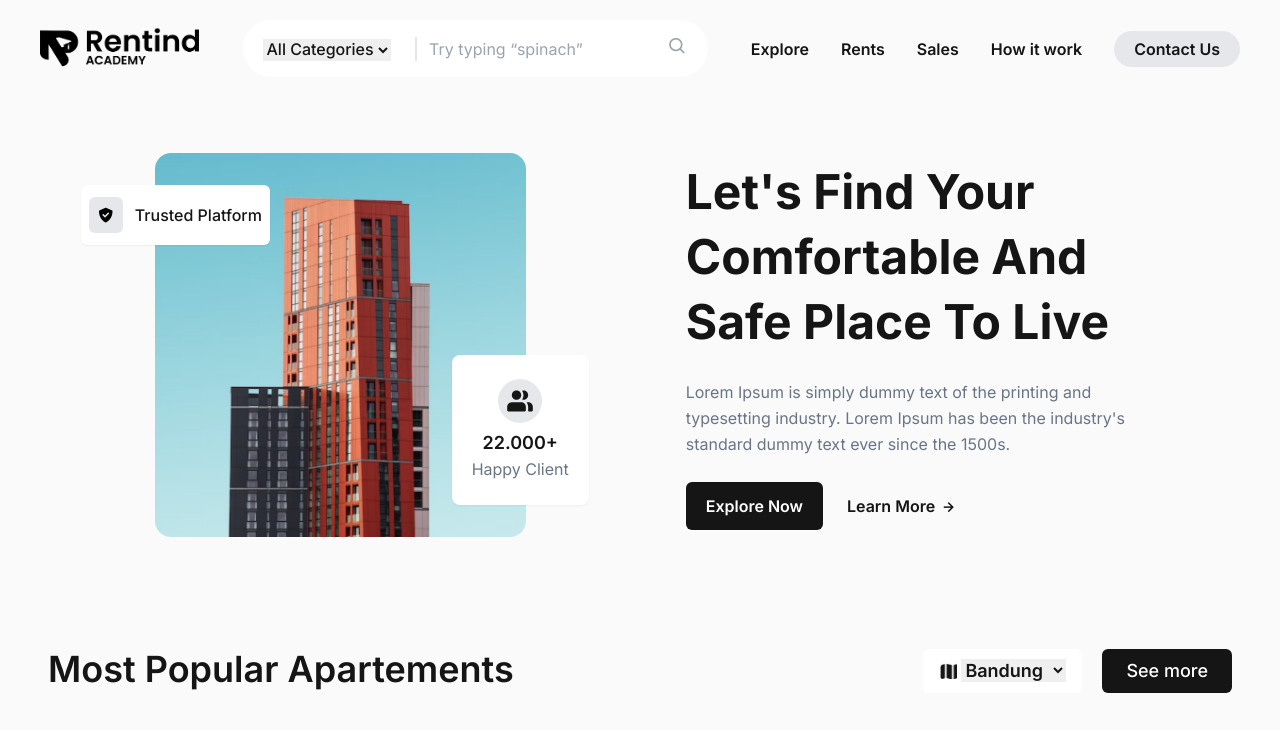
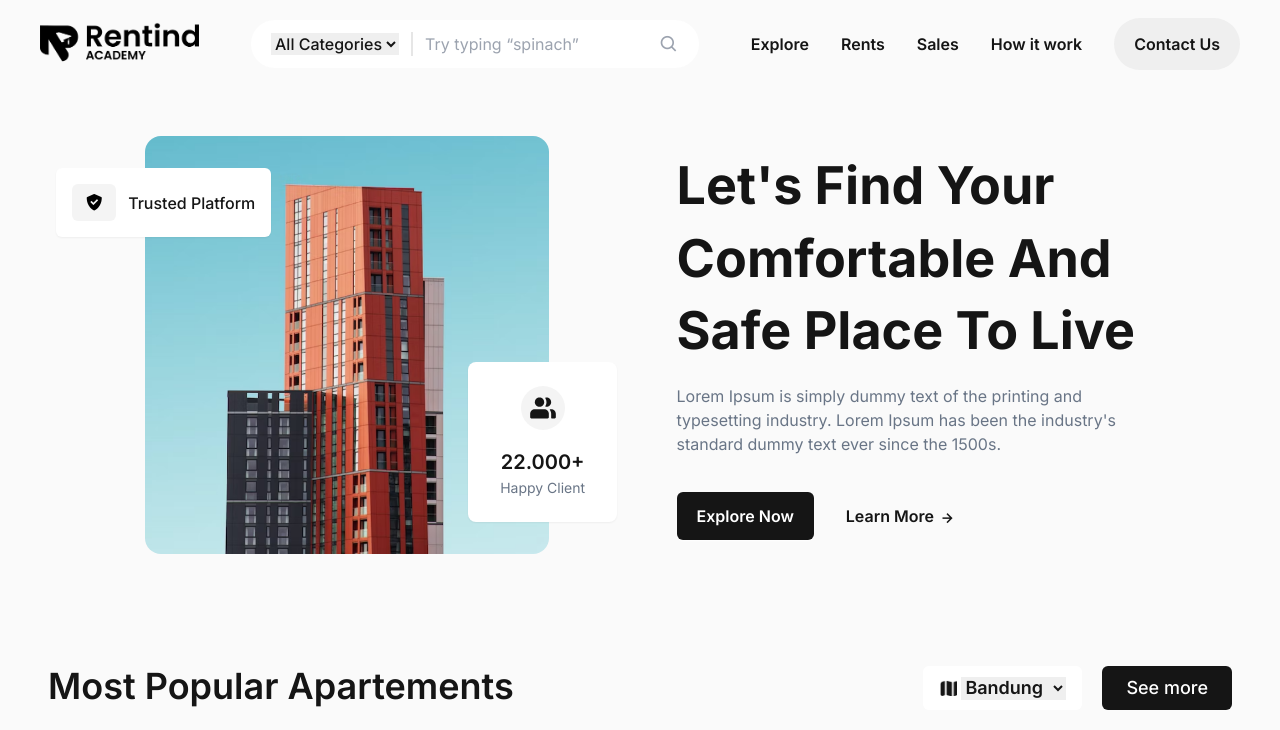
Before and after one commit to muhwira27/rentind-tailwind, a website: page index.html in a window 1280 px wide. Shown: the top 730 px of the page. Drawn offline with nearby package versions, Linux system fonts and the light colour scheme.

Commit message:
Modify header and home section responsive for tablets and desktops

```diff
--- a/index.html
+++ b/index.html
@@ -21,26 +21,26 @@
 
 <body class="bg-[#FAFAFA] text-black-mamba">
     <!-- HEADER -->
-    <header class="container w-full mx-auto px-5 py-3 flex lg:px-10 lg:py-5 justify-between items-center relative top-0 z-50">
+    <header class="container w-full mx-auto px-5 py-3 flex  justify-between items-center relative top-0 z-50 md:py-5 lg:px-10">
         <div>
-            <a href="#"><img src="./assets/images/LOGO.png" alt="Rentind Academy" class="h-6 lg:h-11"></a>
+            <a href="#"><img src="./assets/images/LOGO.png" alt="Rentind Academy" class="h-6 md:h-8 lg:h-10 xl:h-11 2xl:h-[52px]"></a>
         </div>
-        <div class="hidden lg:block bg-white px-5 py-2 rounded-md lg:py-4 lg:rounded-full">
-            <select name="" id="" class="outline-none mr-5 font-medium">
+        <div class="hidden lg:flex items-center bg-white rounded-md lg:px-2 lg:py-3 lg:rounded-full xl:px-5 2xl:px-6 2xl:py-4">
+            <select name="" id="" class="outline-none mr-5 font-medium lg:text-sm lg:mr-3 xl:text-base 2xl:text-lg">
                 <option value="">All Categories</option>
             </select>
-            <input type="text" placeholder="Try typing “spinach”" class="outline-none border-l-2 border-[#E6E6E6] pl-3">
-            <i class='bx bx-search text-xl text-[#9ca3af]'></i>
+            <input type="text" placeholder="Try typing “spinach”" class="outline-none border-l-2 border-[#E6E6E6] pl-3 lg:text-sm lg:w-44 xl:text-base xl:w-full 2xl:text-lg">
+            <i class='bx bx-search text-[#9ca3af] lg:text-lg xl:text-xl 2xl:text-2xl'></i>
         </div>
         <nav>
             <div class="absolute z-30 left-[50%] translate-x-[-50%] text-center shadow-md w-4/5 p-5 rounded-2xl transition duration-300 ease-in-out md:static md:text-left md:shadow-none md:w-fit md:p-0 md:translate-x-0 bg-white md:bg-[#FAFAFA] top-[-1000%]"
                 id="nav-menu">
-                <ul class="flex gap-x-8 flex-col gap-y-4 md:flex-row font-medium lg:font-semibold">
+                <ul class="flex flex-col gap-y-4 font-medium md:flex-row md:gap-x-8 lg:gap-x-4 xl:font-semibold xl:gap-x-8 2xl:text-xl 2xl:gap-x-10">
                     <li><a href="#">Explore</a></li>
                     <li><a href="#">Rents</a></li>
                     <li><a href="#">Sales</a></li>
                     <li><a href="#">How it work</a></li>
-                    <li><a href="#" class="bg-gray-200 px-5 py-2 rounded-full">Contact Us</a></li>
+                    <li><a href="#" class="bg-[#efefef] py-2 rounded-full md:px-4 md:py-3 xl:px-5 xl:py-4 2xl:px-6 2xl:py-3">Contact Us</a></li>
                 </ul>
             </div>
             <div class="hover:cursor-pointer md:hidden" id="nav-toggle">
@@ -50,37 +50,39 @@
     </header>
 
     <!-- MAIN -->
-    <main class="container mx-auto mt-8 lg:mt-14">
+    <main class="container mx-auto mt-8 xl:mt-12 2xl:mt-14">
         <!-- HOME -->
         <section class="container px-5">
-            <div class="w-full relative lg:flex items-center lg:h-[100%] justify-center gap-x-40">
+            <div class="w-full relative lg:flex items-center lg:h-full justify-center lg:gap-x-24 xl:gap-x-32 2xl:gap-x-40">
                 <div class="lg:relative">
                     <img src="assets/images/explore.png" alt=""
-                        class="w-full sm:max-h-96 lg:w-auto rounded-tl-2xl rounded-tr-2xl md:rounded-2xl">
+                        class="w-full sm:max-h-96 xl:hidden rounded-tl-2xl rounded-tr-2xl lg:rounded-2xl">
+                    <img src="assets/images/explore.png" alt=""
+                        class="hidden xl:block w-auto rounded-2xl xl:h-[418px] 2xl:h-[518px]">
                     <div
-                        class="hidden lg:flex lg:items-center gap-x-3 bg-white absolute top-8 left-[-20%] px-2 py-3 rounded-md shadow-sm">
-                        <span class="bg-gray-200 px-[8px] pt-2 pb-1 rounded-md">
-                            <i class='bx bxs-check-shield text-lg text-black'></i>
+                        class="hidden lg:flex items-center gap-x-3 bg-white absolute top-8 left-[-15%] px-2 py-3 rounded-md shadow-sm xl:left-[-22%] xl:px-4 xl:py-4 2xl:px-5 2xl:py-5 2xl:left-[-17%]">
+                        <span class="bg-[#f4f4f4] rounded-md px-2 pt-1 pb-0 xl:px-3 xl:pt-2 xl:pb-1 2xl:pt-3 2xl:pb-1">
+                            <i class='bx bxs-check-shield lg:text-base xl:text-xl 2xl:text-2xl text-black'></i>
                         </span>
-                        <p class="font-medium">Trusted Platform</p>
+                        <p class="font-medium lg:text-sm xl:text-base 2xl:text-lg">Trusted Platform</p>
                     </div>
                     <div
-                        class="hidden lg:block lg:text-center bg-white absolute bottom-8 right-[-17%] px-5 py-6 rounded-lg shadow-sm">
-                        <span class="inline-block mx-auto bg-gray-200 p-2 rounded-full">
-                            <img src="assets/images/filled.svg" alt="" class="h-7">
+                        class="hidden lg:flex flex-col justify-center gap-y-0.5 bg-white rounded-lg shadow-sm absolute bottom-8 right-[-13%] px-6 py-5 xl:right-[-17%] xl:px-8 xl:py-6 2xl:px-10 2xl:py-8 2xl:right-[-16%]">
+                        <span class="inline-block mx-auto bg-[#f4f4f4] p-2 rounded-full">
+                            <img src="assets/images/filled.svg" alt="" class="lg:h-5 xl:h-7 2xl:h-9">
                         </span>
-                        <p class="font-semibold text-lg">22.000+</p>
-                        <p class="lg:text-[#697586]">Happy Client</p>
+                        <p class="font-semibold text-center text-base mt-3 xl:text-xl xl:mt-4 2xl:text-2xl 2xl:mt-5">22.000+</p>
+                        <p class="lg:text-[#697586] lg:text-xs xl:text-sm 2xl:text-base">Happy Client</p>
                     </div>
                 </div>
-                <div class="absolute inset-0 flex items-center justify-center lg:items-start flex-col text-white gap-y-6 lg:static lg:text-black-mamba">
-                    <h1 class="font-bold text-center text-3xl leading-normal lg:text-left lg:text-5xl lg:leading-[1.35]">Let's Find Your <br> Comfortable And <br> Safe Place To Live</h1>
-                    <p class="hidden lg:block lg:leading-[1.65] lg:text-[#697586]">Lorem Ipsum is simply dummy text of the printing and <br> typesetting industry. Lorem Ipsum has been the industry's <br> standard dummy text ever since the 1500s.</p>
-                    <div class="flex flex-col items-center lg:flex-row lg:gap-x-6">
+                <div class="absolute inset-0 flex justify-center lg:items-start flex-col text-white gap-y-6 lg:static lg:text-black-mamba">
+                    <h1 class="font-bold text-center text-3xl leading-normal lg:text-left lg:text-[2.5rem] lg:leading-[1.35] xl:text-[3.25rem] xl:leading-[1.4] 2xl:text-[4rem]">Let's Find Your <br> Comfortable And <br> Safe Place To Live</h1>
+                    <p class="hidden lg:block lg:leading-[1.8] lg:text-[#697586] lg:text-xs lg:-mt-2 xl:text-base 2xl:text-lg">Lorem Ipsum is simply dummy text of the printing and <br> typesetting industry. Lorem Ipsum has been the industry's <br> standard dummy text ever since the 1500s.</p>
+                    <div class="flex flex-col items-center lg:flex-row lg:gap-x-6 lg:mt-3">
                         <a href="#"
-                            class="bg-white text-black-mamba shadow-sm shadow-white lg:bg-black-mamba lg:text-white px-5 py-3 rounded-md font-bold lg:font-semibold">Explore
+                            class="bg-white text-black-mamba shadow-sm shadow-white rounded-md font-bold px-5 py-3 lg:bg-black-mamba lg:text-white  lg:font-medium lg:text-sm xl:text-base xl:font-semibold 2xl:text-lg 2xl:px-6 2xl:py-4">Explore
                             Now</a>
-                        <a href="#" class="group mt-8 lg:mt-0 lg:pt-0 font-medium lg:font-semibold">Learn
+                        <a href="#" class="group mt-8 lg:mt-0 lg:pt-0 font-medium lg:font-semibold lg:text-sm xl:text-base xl:ml-2  2xl:text-lg 2xl:ml-4">Learn
                             More <i
                                 class='bx bx-right-arrow-alt text-lg align-middle transition duration-300 ease-in-out group-hover:translate-x-[5px] '></i></a>
                     </div>
```
Also changed, not shown: assets/css/style.css, assets/images/explore-desktop.png (added).
